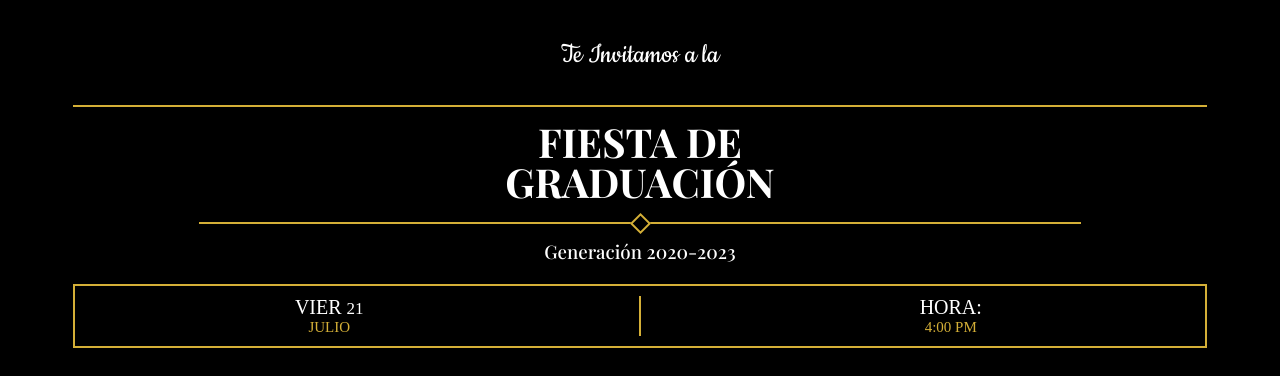
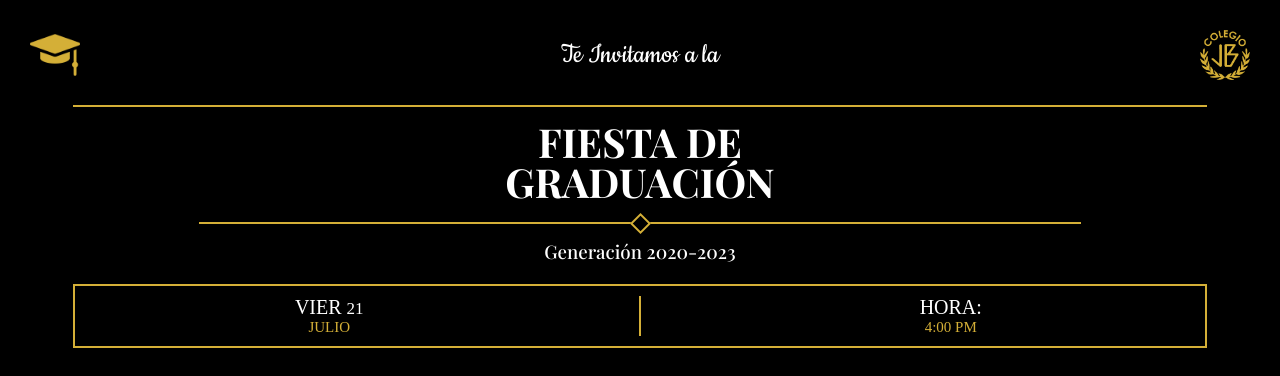
Before and after one commit to gusworkss/invitacion, a plain HTML site: page index.html in a window 1280 px wide. Shown: the top 376 px of the page. Drawn offline with nearby package versions, Linux system fonts and the light colour scheme; the site is published under a folder, as on GitHub Pages, so addresses that start at the root find nothing; grey boxes are pictures that could not be loaded.

Commit message:
Update index.html

```diff
--- a/index.html
+++ b/index.html
@@ -14,11 +14,11 @@
     <main>
         <div class="top-container">
             <div class="icon icon-left">
-                <img src="/birrete.png" alt="" class="icon-img">
+                <img src="./birrete.png" alt="" class="icon-img">
             </div>
             <h2 class="invitation-title">Te Invitamos a la</h2>
             <div class="icon icon-right">
-                <img src="/Recurso 2.png" alt="" class="icon-img">
+                <img src="./Recurso 2.png" alt="" class="icon-img">
             </div>
 
         </div>
```
